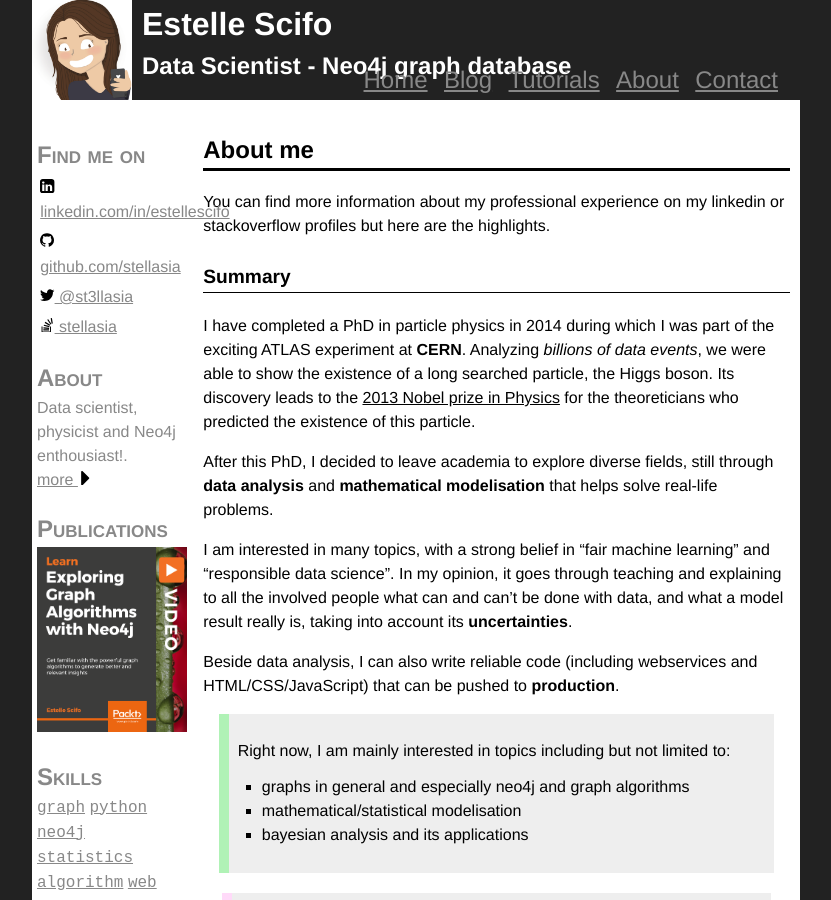
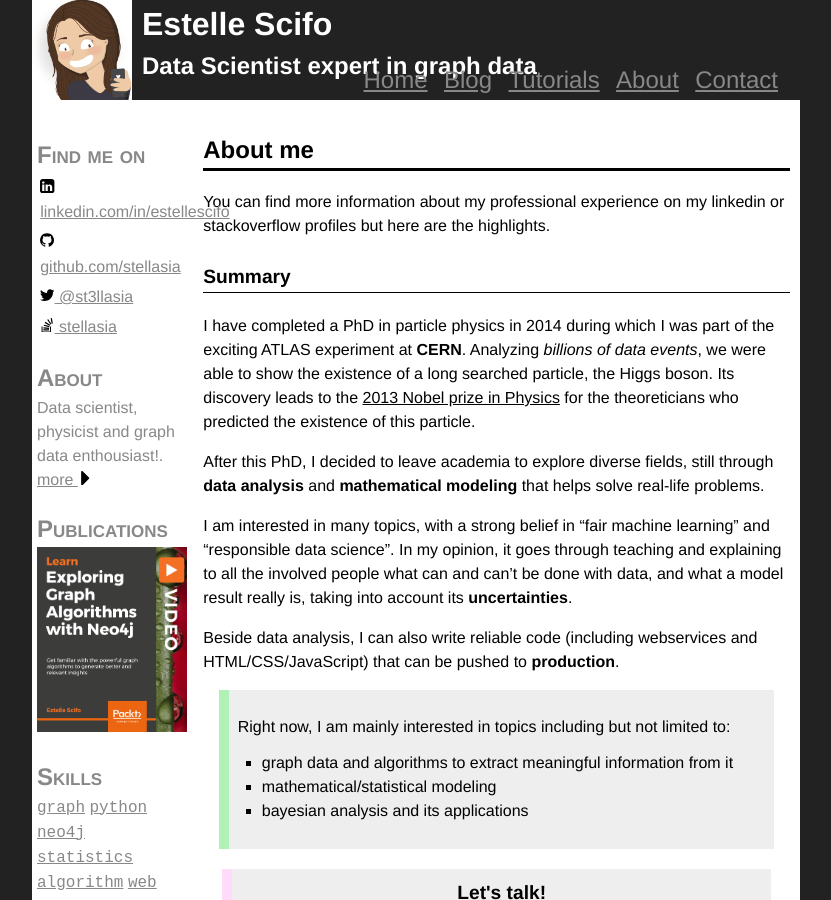
Before and after one commit to stellasia/stellasia.github.io, a Jekyll site: the page built from about.md, in a window 1280 px wide and 900 px high. Shown: the whole window, without its empty margins (224-1055 px from the left). Built offline with Jekyll 4.4.1, drawn with Linux system fonts in a browser that asks for light colours.

Commit message:
neo4j ->  graphs

```diff
--- a/_layouts/default.html
+++ b/_layouts/default.html
@@ -11,7 +11,7 @@
 		    <img alt="profile image" src="/img/avatar.jpg">
 		    <hgroup>
 			<h1><a href="{{ "/" | prepend: site.baseurl }}">Estelle Scifo</a></h1>
-			<h2>Data Scientist - Neo4j graph database</h2>
+			<h2>Data Scientist expert in graph data</h2>
 		    </hgroup>
 		</div>
 		<nav>
@@ -66,7 +66,7 @@
 
 		<aside>
 		    <h2>About</h2>
-		    <p>Data scientist, physicist and Neo4j enthousiast!.</p>
+		    <p>Data scientist, physicist and graph data enthousiast!.</p>
 		    <p><a class="more" href="{{ "/about.html" | prepend: site.baseurl }}">more <i class="icon">{% include icon-right-caret.svg %}</i></a>
 		    </p>
 		</aside>
--- a/about.md
+++ b/about.md
@@ -11,7 +11,7 @@ You can find more information about my professional experience on my linkedin or
 
 I have completed a PhD in particle physics in 2014 during which I was part of the exciting ATLAS experiment at **CERN**. Analyzing *billions of data events*, we were able to show the existence of a long searched particle, the Higgs boson. Its discovery leads to the [2013 Nobel prize in Physics](https://www.nobelprize.org/prizes/physics/2013/summary/) for the theoreticians who predicted the existence of this particle.
 
-After this PhD, I decided to leave academia to explore diverse fields, still through **data analysis** and **mathematical modelisation** that helps solve real-life problems.
+After this PhD, I decided to leave academia to explore diverse fields, still through **data analysis** and **mathematical modeling** that helps solve real-life problems.
 
 I am interested in many topics, with a strong belief in "fair machine learning" and "responsible data science". In my opinion, it goes through teaching and explaining to all the involved people what can and can't be done with data, and what a model result really is, taking into account its **uncertainties**.
 
@@ -20,8 +20,8 @@ Beside data analysis, I can also write reliable code (including webservices and
 <div class="info">
 <p>Right now, I am mainly interested in topics including but not limited to:
     <ul>
-        <li>graphs in general and especially neo4j and graph algorithms</li>
-		<li>mathematical/statistical modelisation</li>
+        <li>graph data and algorithms to extract meaningful information from it</li>
+		<li>mathematical/statistical modeling</li>
 		<li>bayesian analysis and its applications</li>
 	</ul>
 </p>
@@ -59,7 +59,7 @@ Beside data analysis, I can also write reliable code (including webservices and
 
 - _2019-05_: **'Exploring Graph Algorithms with Neo4j' video course author** at Packt Publishing. [Available here](https://www.packtpub.com/application-development/exploring-graph-algorithms-neo4j-video).
 
-![Course cover](/img/1853654-original.png){:width="40%"}
+![Course cover](/img/1853654-original.png){:width="30%"}
 
 
 - _2018-_ : **Lead Data Scientist** at Motion-S (www.motion-s.com/) (Luxembourg): road accident risk estimation from driver behaviour (telematic and contextualized data)
```
